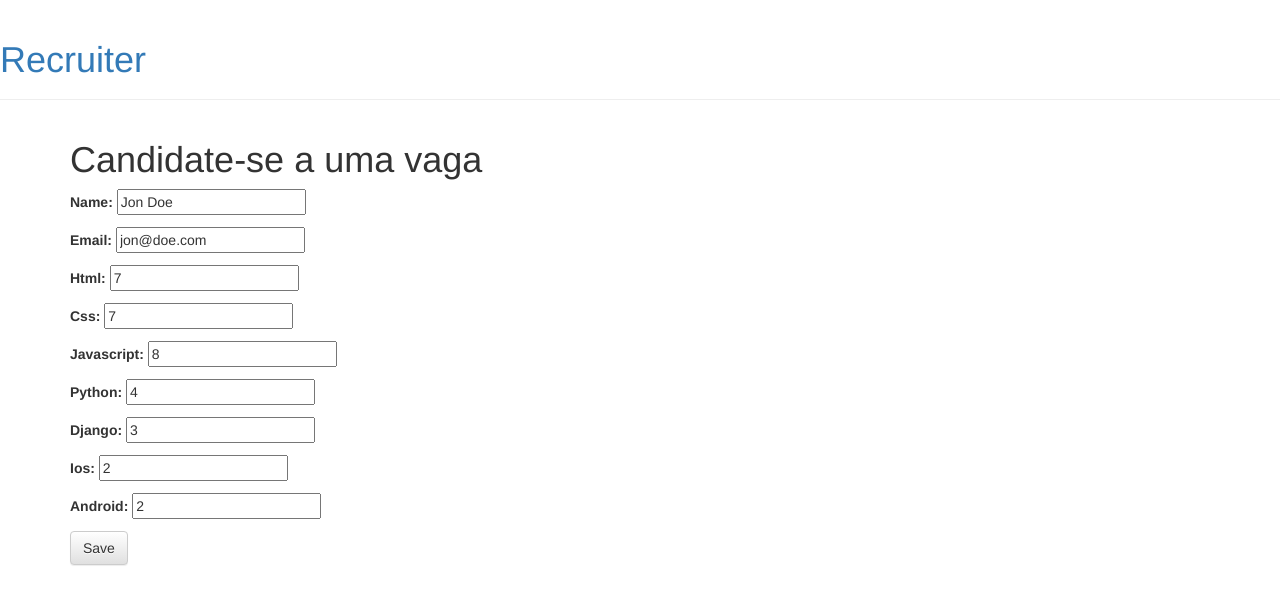
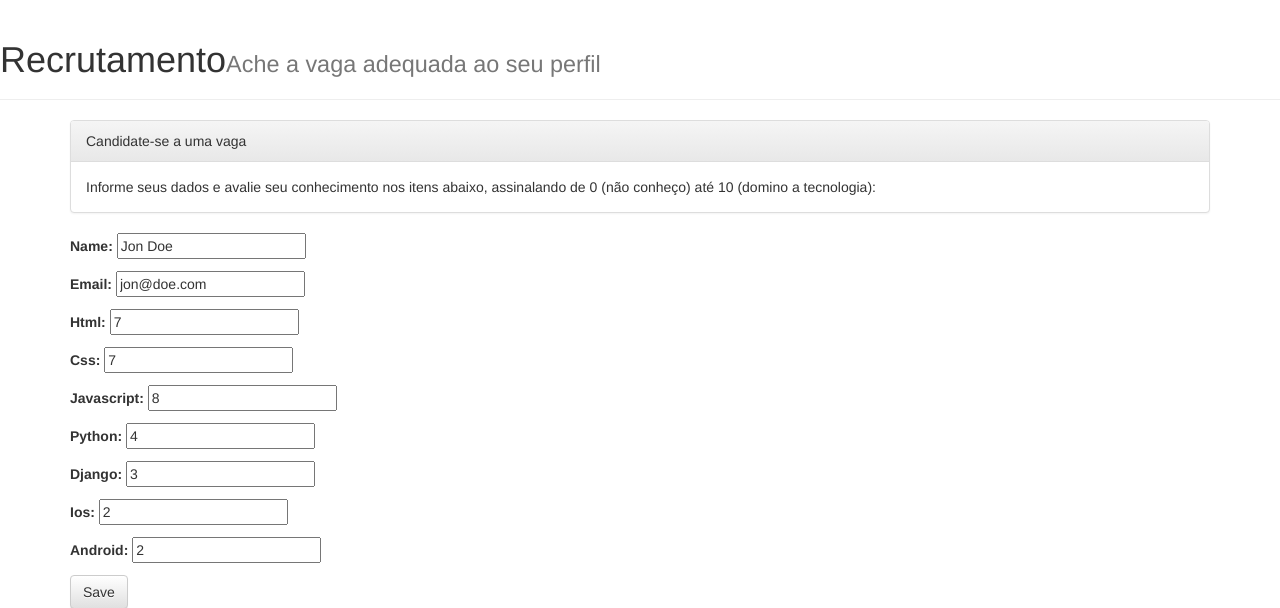
Before and after one commit to diegofaria/recruiter-mp, a Django app: page /candidate/1/edit/ in a window 1280 px wide. Shown: the top 608 px of the page. Run offline with Django 3.2, Linux system fonts and the light colour scheme; data comes from the database, SQL or seed files in the repository; some libraries are stand-ins or nearby versions.

Commit message:
adjusting some templates

```diff
--- a/recruiter/templates/recruiter/base.html
+++ b/recruiter/templates/recruiter/base.html
@@ -9,9 +9,8 @@
     </head>
     <body>
         <div class="page-header">
-            <h1><a href="/">Recruiter</a></h1>
+          <h1>Recrutamento<small>Ache a vaga adequada ao seu perfil</small></h1>
         </div>
-
         <div class="content container">
             <div class="row">
                 <div class="col-md-12">
--- a/recruiter/templates/recruiter/candidate_edit.html
+++ b/recruiter/templates/recruiter/candidate_edit.html
@@ -1,7 +1,12 @@
 {% extends 'recruiter/base.html' %}
 
 {% block content %}
-    <h1>Candidate-se a uma vaga</h1>
+    <div class="panel panel-default">
+		<div class="panel-heading">Candidate-se a uma vaga</div>
+		<div class="panel-body">
+	    	Informe seus dados e avalie seu conhecimento nos itens abaixo, assinalando de 0 (não conheço) até 10 (domino a tecnologia):
+	  	</div>
+	</div>
     <form method="POST" class="candidate-form form-horizontal">{% csrf_token %}
         {{ form.as_p }}
         <button type="submit" class="save btn btn-default">Save</button>
```
